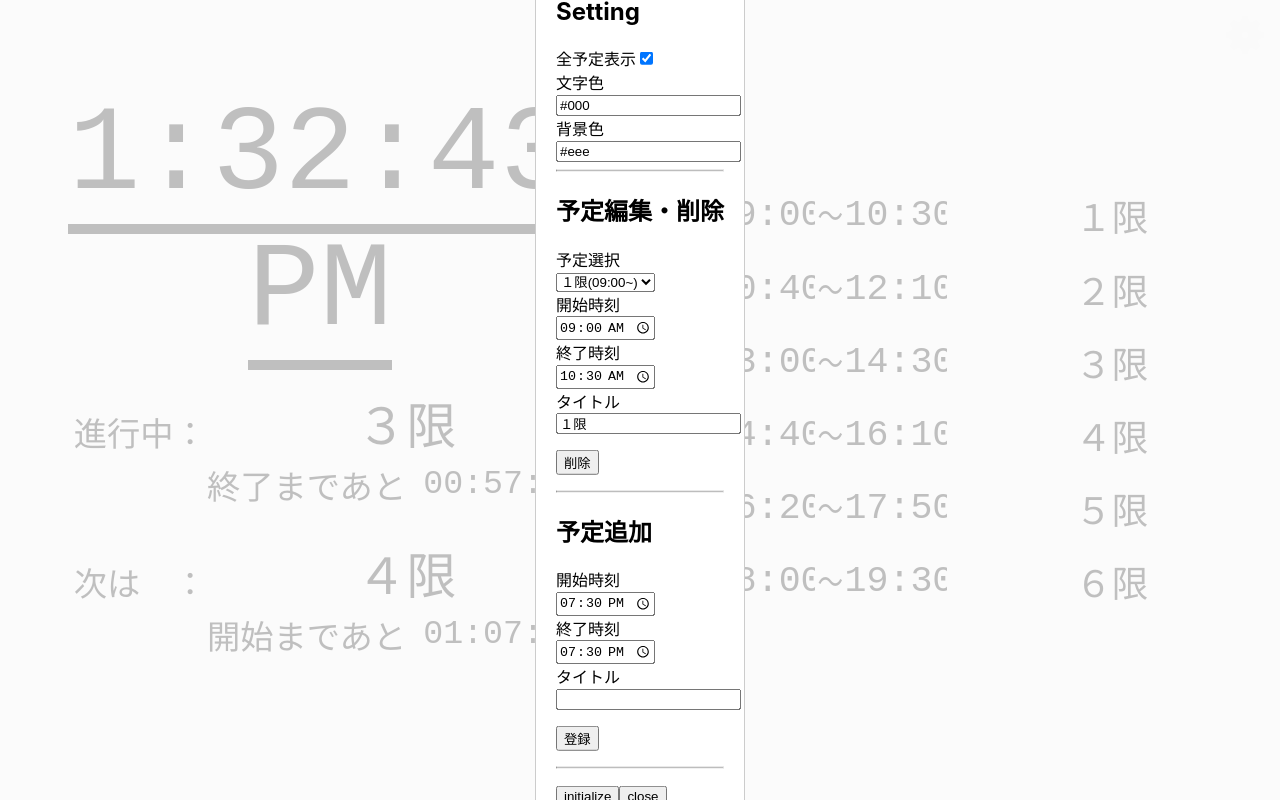
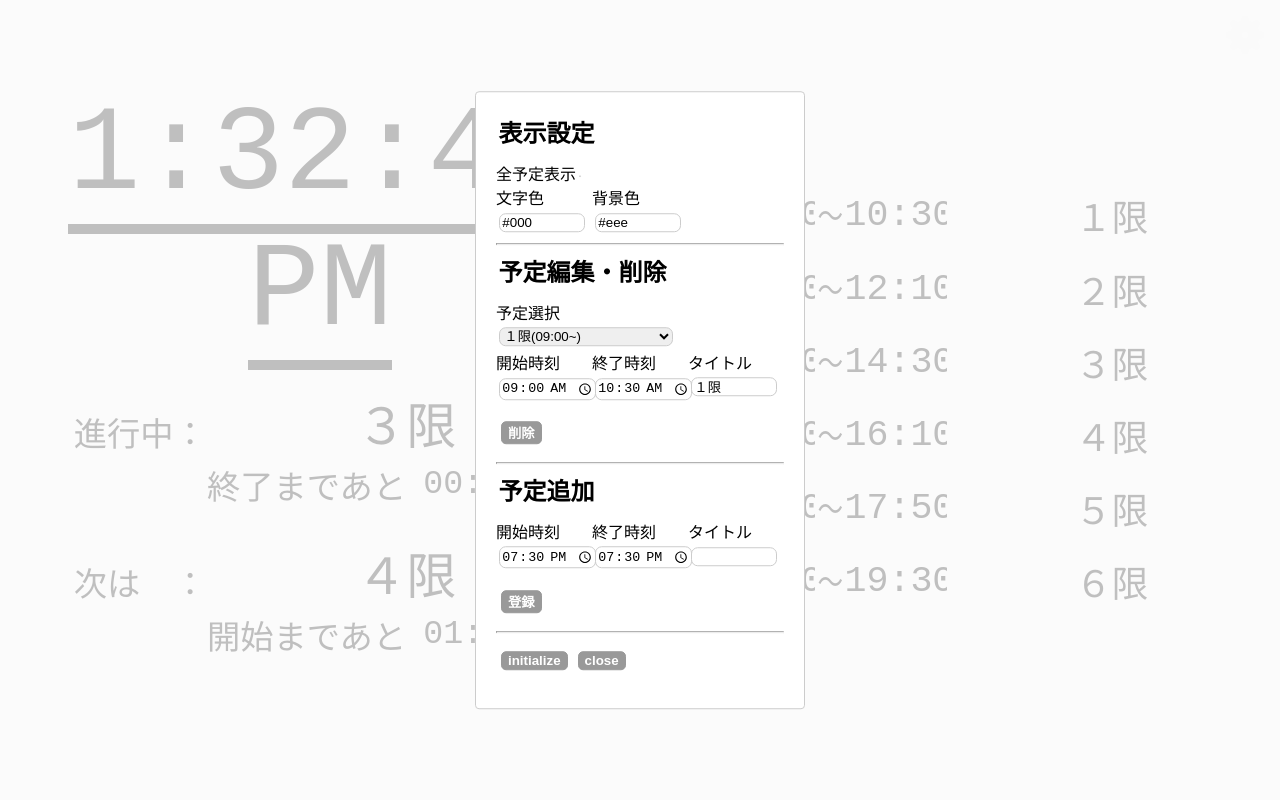
Before and after one commit to itanium-R/closche, a React (Create React App) app: page / in a window 1280 px wide. Both pictures are taken after a click on the picture 1244 px from the left and 35 px from the top of the page. Built offline with nearby package versions, Linux system fonts and the light colour scheme; a web font is replaced by a local one.

Commit message:
fix: style

```diff
--- a/src/App.css
+++ b/src/App.css
@@ -51,6 +51,10 @@ ul {
 
 code {
   font-family: source-code-pro, Menlo, Monaco, Consolas, 'Courier New', monospace;
+}
+
+h2 {
+  margin: 0.1em 0.1em 0.5em 0.1em;
 }
 
 .sched {
@@ -132,14 +136,49 @@ code {
 }
 
 .setLabel {
-  display: block;
-  width: 10em;
+  display: inline-block;
+  width: 6em;
+}
+
+input, button, textarea {
+  -webkit-appearance: none;
+  -moz-appearance: none;
+  appearance: none;
+}
+
+input,select {
+  border: 0.1em solid #CCC;
+  border-radius: 0.5em;
+  margin: 0.25em;
 }
 
 input[type="number"] {
   width: 2em;
 }
 
-.scheLi{
+input[type="text"] {
+  width: 6em;
+}
+
+select {
+  width: 13em;
+}
+
+button {
+  border: 1px solid #999;
+  background-color: #999;
+  color: #FFF;
+  font-weight: bold;
+  border-radius: 5px;
+  margin: 2px 5px;
+}
+
+.scheLi {
   margin: 0.5em 0;
 }
+
+.settingModal {
+  margin: 0;
+  max-height: 94vh;
+  overflow: auto;
+}
--- a/src/compornents/settingModal.js
+++ b/src/compornents/settingModal.js
@@ -217,8 +217,9 @@ class SettingModal extends React.Component {
           style={customStyles}
           contentLabel="Setting Modal"
         >
+          <div className="settingModal">
           <form>
-            <h2>Setting</h2>
+            <h2>表示設定</h2>
             <div>
               <label className="setLabel"> 全予定表示
                 <input name="showsAll" type="checkbox"
@@ -262,6 +263,7 @@ class SettingModal extends React.Component {
                 ))}
               </select>
             </label>
+            <br />
 
             <label className="setLabel"> 開始時刻
                 <input name="editedScheSt" type="time"
@@ -307,6 +309,7 @@ class SettingModal extends React.Component {
             <button onClick={this.initializeApp}>initialize</button>
             <button onClick={this.closeModal}>close</button>
           </p>
+          </div>
         </Modal>
       </div>
     );
```
